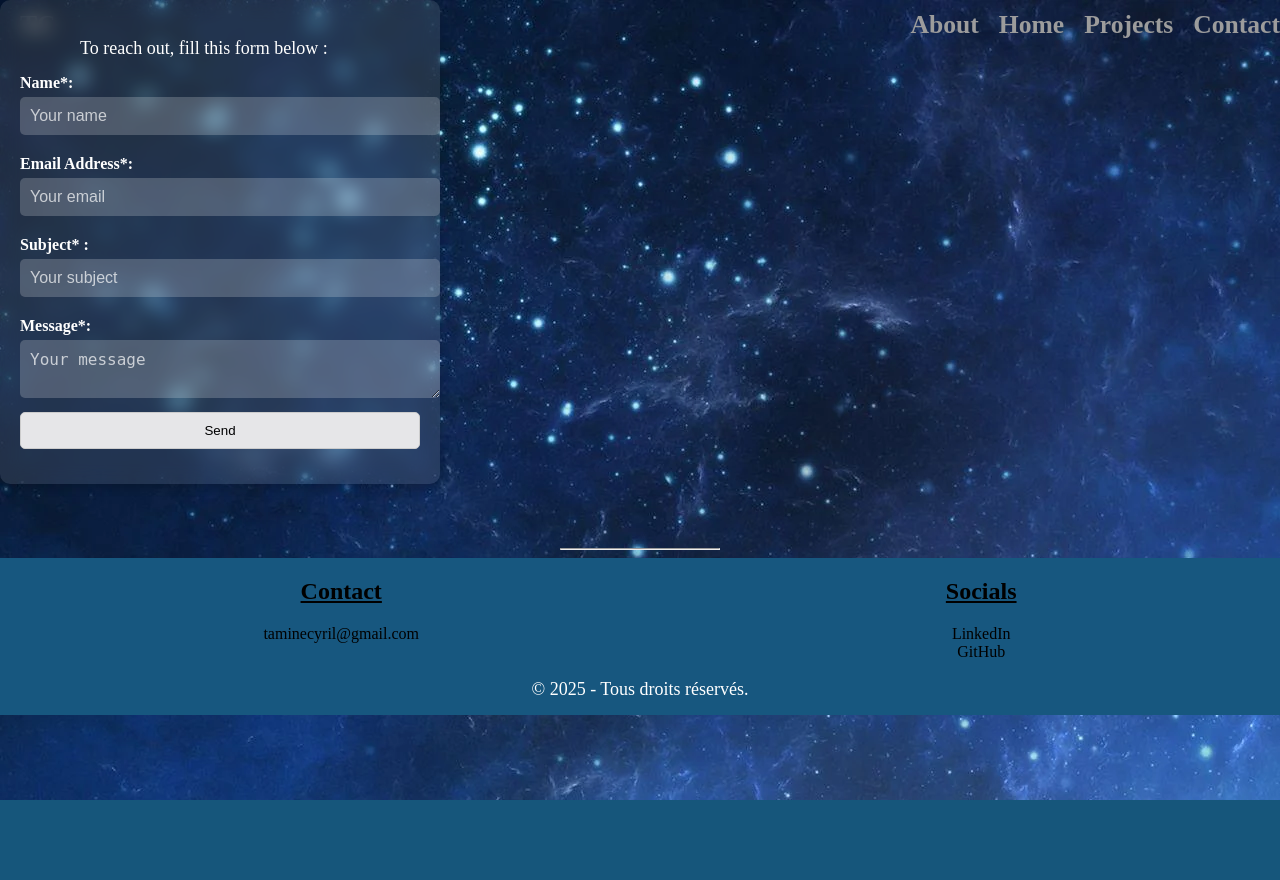
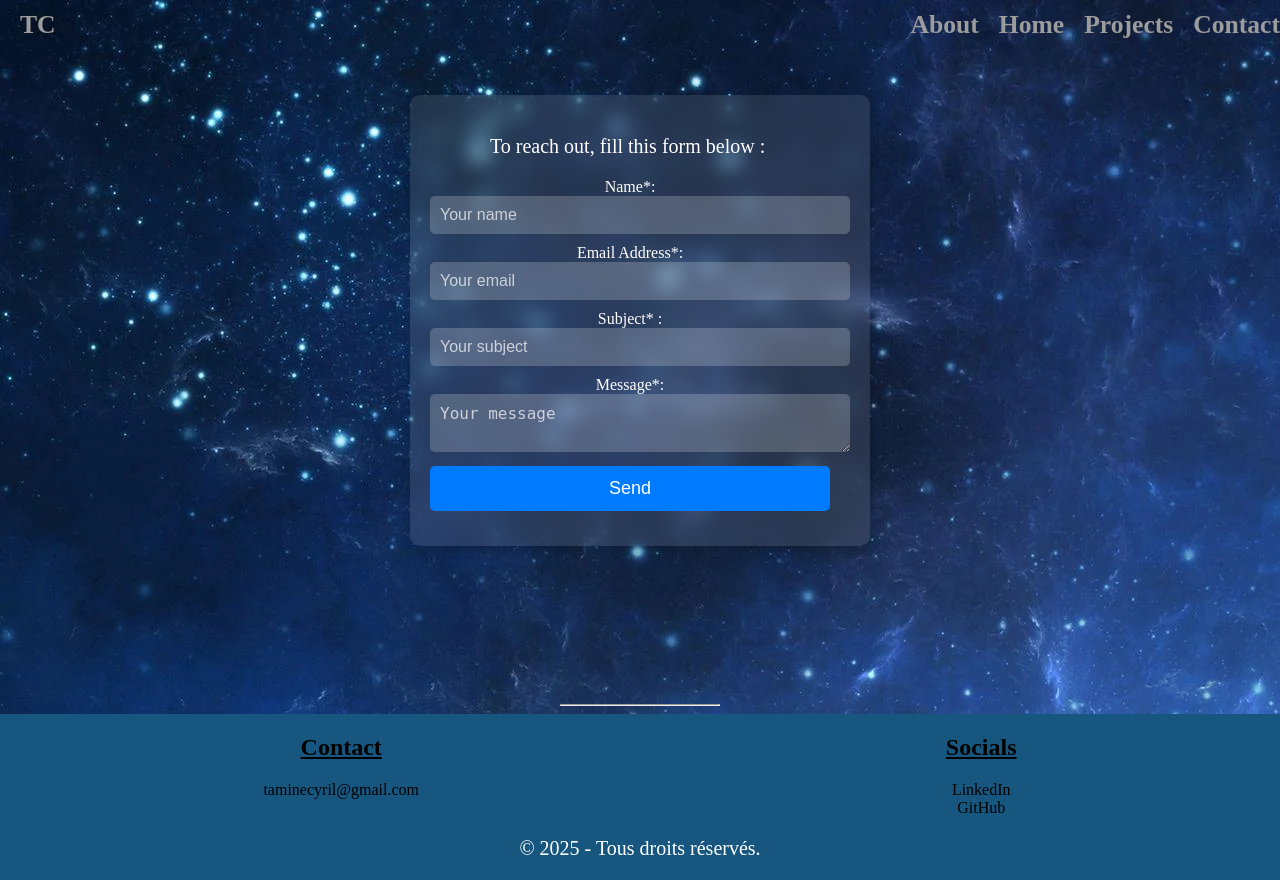
Before and after one commit to TAMINE-CYRIL/SiteWebPerso, a PHP site: page /contact.html in a window 1280 px wide. Before the commit the page ends 800 px from the top, so only its background shows below. Run offline with PHP 8.4, Linux system fonts and the light colour scheme.

Commit message:
Formulaire quasi opérationnel.

```diff
--- a/css/contact.css
+++ b/css/contact.css
@@ -1,27 +1,31 @@
+.content {
+  display: flex;
+  justify-content: center;
+  align-items: center;
+  height: 80vh;
+  box-sizing: border-box;
 
-/* Conteneur du formulaire */
-.content {
-  background: rgba(255, 255, 255, 0.1); /* Effet transparent */
-  padding: 20px;
+
+}
+
+form {
+  background: rgba(255, 255, 255, 0.1);
+  padding: 20px 40px 20px 20px;
   border-radius: 10px;
   box-shadow: 0 4px 10px rgba(0, 0, 0, 0.2);
-  backdrop-filter: blur(10px); /* Effet verre dépoli */
+  backdrop-filter: blur(10px);
   max-width: 400px;
   width: 100%;
-  text-align: center;
+
+
 }
 
-p {
-  color: #fff;
-  font-size: 18px;
-  margin-bottom: 15px;
+p{
+  color: white;
 }
 
-label {
-  display: block;
-  margin: 10px 0 5px;
-  color: #fff;
-  font-weight: bold;
+label{
+  color: white;
   text-align: left;
 }
 
@@ -38,7 +42,31 @@ textarea {
   outline: none;
 }
 
+input[type="submit"] {
+  background: #007BFF;
+  color: white;
+  border: none;
+  padding: 12px;
+  width: 100%;
+  font-size: 18px;
+  cursor: pointer;
+  border-radius: 5px;
+  transition: 0.3s;
+}
+
+input[type="submit"]:hover {
+  background: #0056b3;
+}
+
 input::placeholder,
 textarea::placeholder {
   color: rgba(255, 255, 255, 0.7);
 }
+
+
+@media (max-width: 500px) {
+  .content {
+    height: auto;
+    padding: 20px;
+  }
+}
--- a/css/index.css
+++ b/css/index.css
@@ -304,10 +304,6 @@ form {
   margin: auto;
 }
 
-label {
-  display: block;
-  margin: 10px 0 5px;
-}
 
 input, textarea {
   width: 100%;
```
Also changed, not shown: img/man.jpg (deleted).
